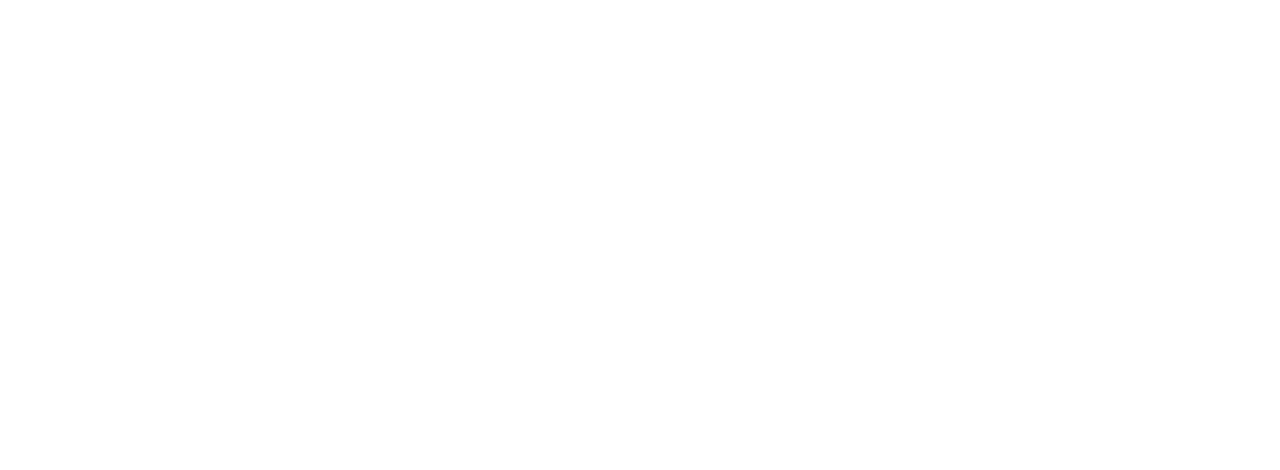
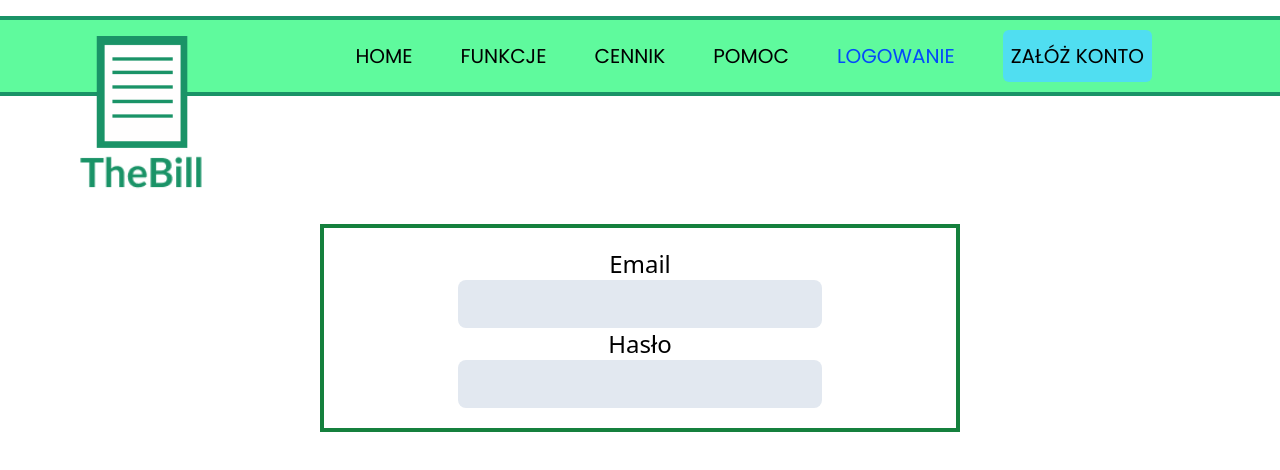
Before and after one commit to Tommy3DE/TheBill, a React (Vite) app: page /login in a window 1280 px wide. Before the commit this address had no page. Shown: the top 470 px of the page. Built offline with nearby package versions, Linux system fonts and the light colour scheme.

Commit message:
login page skeleton

```diff
--- a/src/App.tsx
+++ b/src/App.tsx
@@ -20,6 +20,7 @@
 import ScanPeriod from "./loggedUser/ScanEmail/ScanPeriod";
 import AppSettings from "./loggedUser/Settings/components/AppSettings";
 import DefinedAddresses from "./loggedUser/Settings/components/DefinedAddresses";
+import Login from "./layout/pages/Login";
 
 function App() {
   return (
@@ -44,6 +45,7 @@
           <Route path="/logged/scanMail/scanPeriod" element={<ScanPeriod />} />
           <Route path="/logged/settings/definedAddress" element={<DefinedAddresses />} />
           <Route path="/logged/settings/appSettings" element={<AppSettings />} />
+          <Route path='/login' element={<Login/>} />
         </Routes>
       </Router>
     </>
--- a/src/layout/pages/Login.tsx
+++ b/src/layout/pages/Login.tsx
@@ -1,13 +1,19 @@
-import Navbar from '../Navbar'
+import Navbar from "../Navbar";
 
 const Login = () => {
   return (
-    <>
-    <Navbar/>
-    <div>Login</div>
+    <section className="h-screen">
+      <Navbar />
+      <div className="mt-32 flex flex-col w-full items-center text-2xl">
+        <div className="p-5 border-4 border-green-700 w-1/2 h-1/6 flex flex-col justify-center items-center">
+          <label htmlFor="mail">Email</label>
+          <input type="email" id="mail" className="bg-slate-200 p-2 rounded-lg" />
+          <label htmlFor="pass">Hasło</label>
+          <input type="password" id="pass" className="bg-slate-200 p-2 rounded-lg"/>
+        </div>
+      </div>
+    </section>
+  );
+};
 
-    </>
-  )
-}
-
-export default Login
+export default Login;
```
